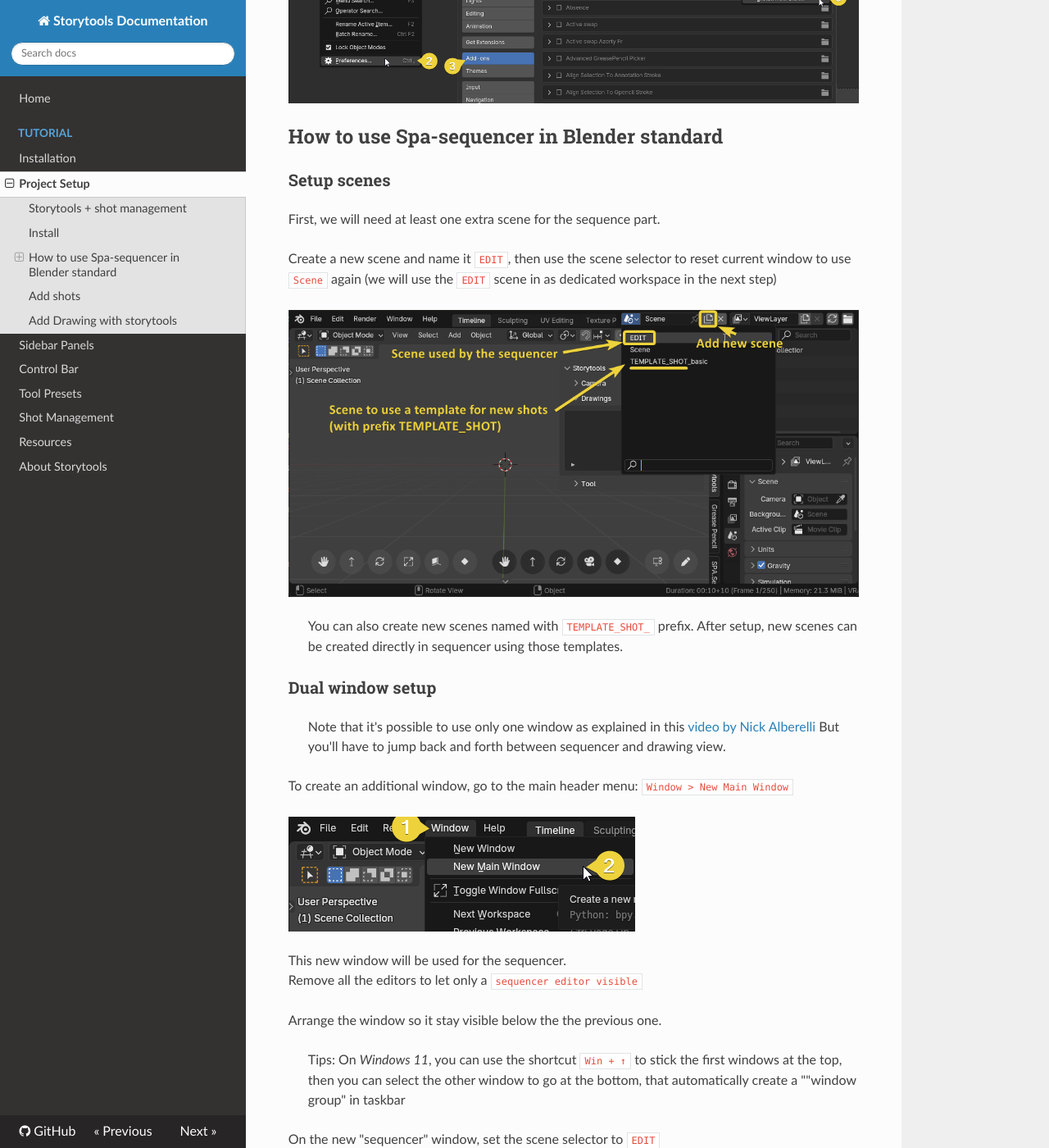
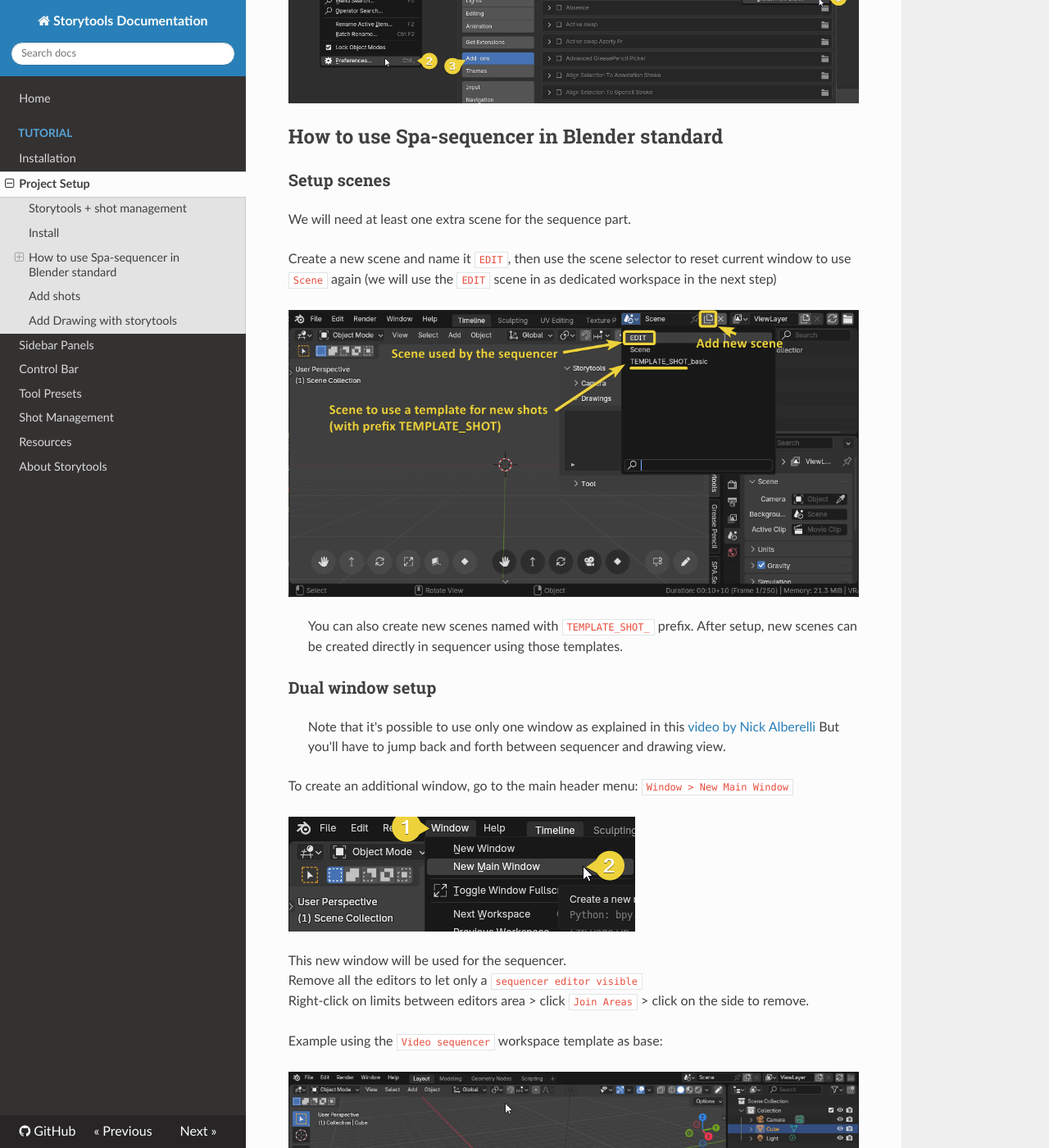
Before and after one commit to Pullusb/storytools-docs, an MkDocs documentation site: the page built from docs/tutorial/setup-project.md, in a window 1280 px wide and 1400 px high, scrolled down 1180 px. Shown: the whole window at 82% size. Built offline with MkDocs 1.6.1, drawn with Linux system fonts in a browser that asks for light colours; nearby versions of some CDN libraries; some of the changed text lies outside the part shown.

Commit message:
Add gif to explain how to collapse editors

```diff
--- a/docs/tutorial/setup-project.md
+++ b/docs/tutorial/setup-project.md
@@ -40,11 +40,11 @@ If it does not work, go to `Edit > Preferences > addons` and uses `install from
 
 ### Setup scenes
 
-First, we will need at least one extra scene for the sequence part.
+We will need at least one extra scene for the sequence part.
 
 Create a new scene and name it `EDIT`, then use the scene selector to reset current window to use `Scene` again (we will use the `EDIT` scene in as dedicated workspace in the next step)
 
-![add new scens](../images/setup/seq_create_scenes.png)
+![add new scenes](../images/setup/seq_create_scenes.png)
 
 > You can also create new scenes named with `TEMPLATE_SHOT_` prefix. After setup, new scenes can be created directly in sequencer using those templates.
 
@@ -61,8 +61,13 @@ To create an additional window, go to the main header menu: `Window > New Main W
 
 This new window will be used for the sequencer.
 Remove all the editors to let only a `sequencer editor visible`
+Right-click on limits between editors area > click `Join Areas` > click on the side to remove.
 
-Arrange the window so it stay visible below the the previous one.
+Example using the `Video sequencer` workspace template as base:
+
+![Organise editors](../images/setup/seq_collapse_editors.gif)
+
+Arrange the window at the bottom of your screen so it stay visible below the the previous one.
 
 > Tips: On _Windows 11_, you can use the shortcut `Win + ↑` to stick the first windows at the top, then you can select the other window to go at the bottom, that automatically create a ""window group" in taskbar
 
@@ -98,7 +103,7 @@ For more details, you also have the written [Spa-sequencer documentation](https:
 
 Now you are in a shot, and you want to add a new grease pencil object.
 
-> most editor's sidebar open with `N` key
+> Most editor's sidebar open with `N` key
 
 Use `Storytools > Drawings` in viewport sidebar
 
```
Also changed, not shown: docs/images/setup/seq_collapse_editors.gif (added).
